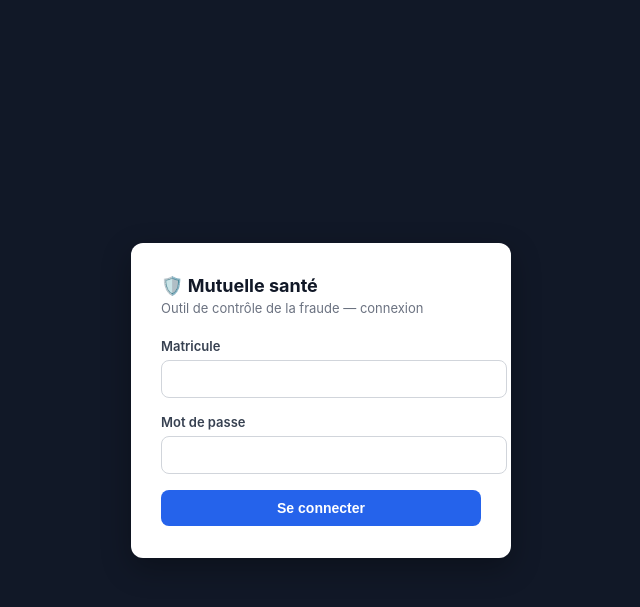
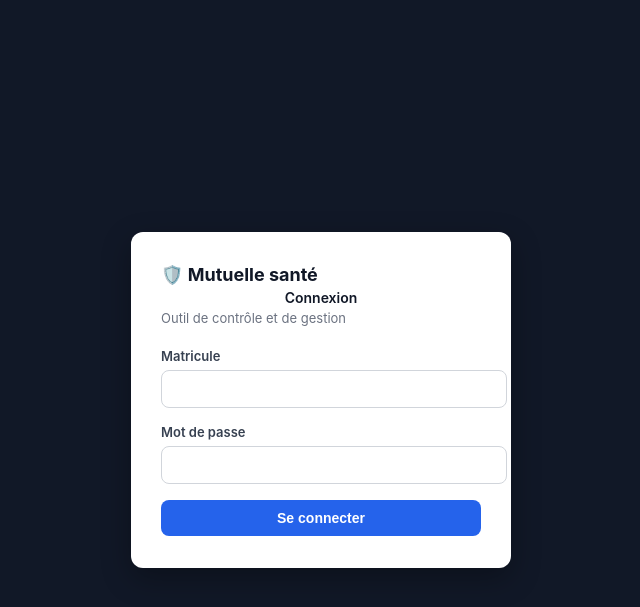
Before and after one commit to Alhadhur/mutuellemwali, a Django app: template backend/accounts/templates/registration/login.html in a window 1280 px wide. Shown: the top 607 px of the page, without its empty margins (319-959 px from the left). Run offline with Django 5.2, Linux system fonts and the light colour scheme; the template is opened without the code that fills it, so the values that code supplies are empty, except form fields; tables that the repository leaves empty hold one stand-in row (values such as "Sample post"); form fields are guessed from the names that the template uses.

Commit message:
Mettre à jour le sous-titre de la page de connexion
« Outil de contrôle de la fraude » devient « Outil de contrôle et de
gestion », et « Connexion » s'affiche désormais sur sa propre ligne,
centrée.

Co-Authored-By: Claude Sonnet 5 <noreply@anthropic.com>

```diff
--- a/backend/accounts/templates/registration/login.html
+++ b/backend/accounts/templates/registration/login.html
@@ -9,6 +9,7 @@
          font-family: -apple-system, "Segoe UI", Roboto, Arial, sans-serif; background:#111827; }
   .card { background:#fff; border-radius:12px; padding:32px 30px; width: 320px; box-shadow: 0 10px 30px rgba(0,0,0,.3); }
   h1 { font-size:18px; margin: 0 0 4px; color:#111827; }
+  p.connexion { text-align:center; font-size:14px; font-weight:600; color:#111827; margin:0 0 4px; }
   p.sub { font-size:13px; color:#6b7280; margin:0 0 22px; }
   label { display:block; font-size:13px; color:#374151; margin-bottom:6px; font-weight:600; }
   input { width:100%; padding:10px 12px; border:1px solid #d1d5db; border-radius:8px; font-size:14px; margin-bottom:16px; }
@@ -21,7 +22,8 @@
 <body>
 <div class="card">
   <h1>🛡️ Mutuelle santé</h1>
-  <p class="sub">Outil de contrôle de la fraude — connexion</p>
+  <p class="connexion">Connexion</p>
+  <p class="sub">Outil de contrôle et de gestion</p>
   <form method="post">
     {% csrf_token %}
     {% if form.errors %}<ul class="errorlist"><li>Matricule ou mot de passe incorrect.</li></ul>{% endif %}
```
